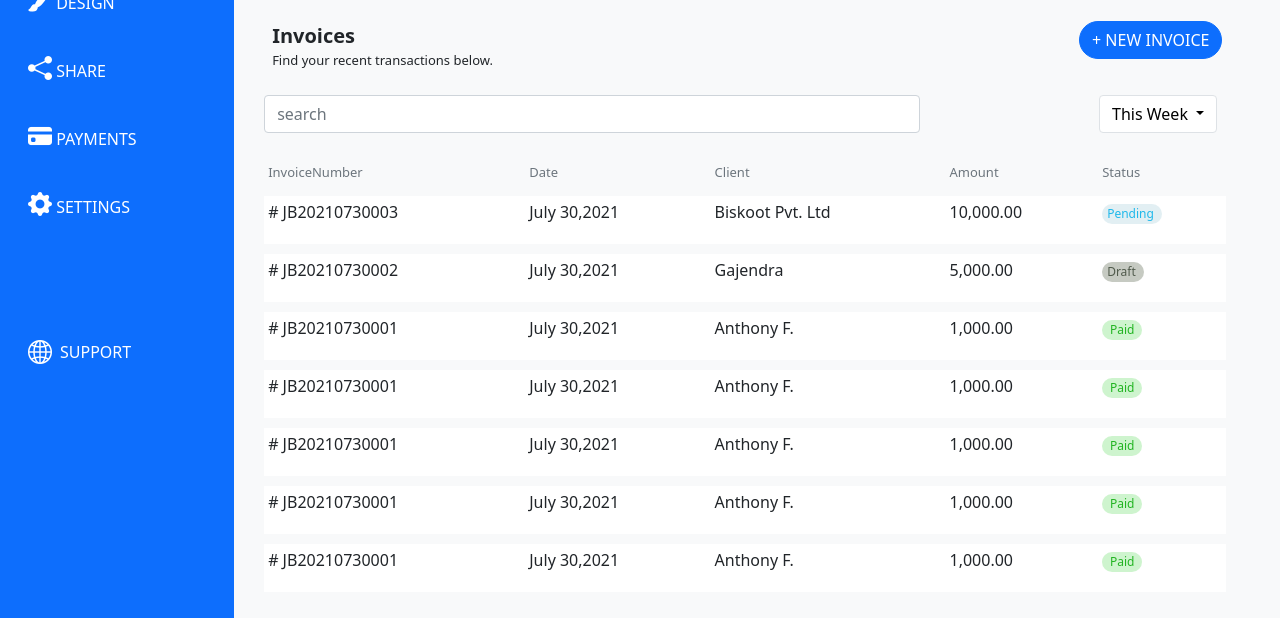
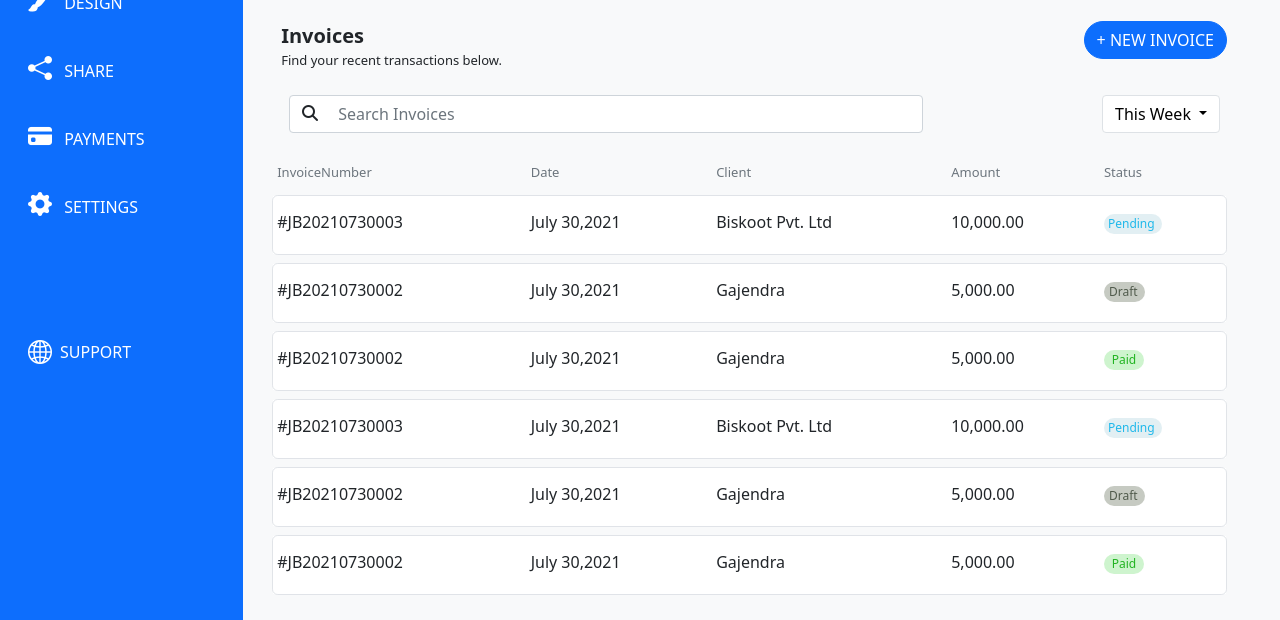
Before and after one commit to kaushal000125/BootStrap-5-template, a plain HTML site: page index.html in a window 1280 px wide. Shown: the part 206-826 px from the top of the page. Drawn offline with nearby package versions, Linux system fonts and the light colour scheme.

Commit message:
adjust ui

```diff
--- a/index.html
+++ b/index.html
@@ -32,12 +32,14 @@
   </head>
   <body>
     <div class="container-fluid">
-      <div class="row flex-nowrap">
-        <div class="col-auto bg-primary">
-          <div class="d-flex flex-column text-white min-vh-100">
+      <div class="row">
+        <!------------------------------------->
+        <div class="navbar-container bg-primary sidebar">
+          <!-- <div class="d-flex flex-column text-white min-vh-100"> -->
+            <div class="d-flex flex-column w-100">
             <a
               href="#"
-              class="d-flex align-items-center text-white text-decoration-none p-3"
+              class="d-flex align-items-start text-white text-decoration-none p-3"
             >
               <span class="fs-2">Assignment</span>
             </a>
@@ -48,32 +50,32 @@
                   class="nav-link text-white align-items-start list-group-item py-3"
                 >
                   <i class="fs-4 bi-house-door-fill"></i>
-                  <span class="">HOME</span>
+                  <span class="ps-2">HOME</span>
                 </a>
               </li>
 
               <li class="nav-item w-100">
                 <a href="#" class="nav-link text-white align-items-start py-3">
                   <i class="fs-4 bi-brush-fill"></i>
-                  <span class="">DESIGN</span>
+                  <span class="ps-2">DESIGN</span>
                 </a>
               </li>
               <li class="nav-item w-100">
                 <a href="#" class="nav-link text-white align-items-start py-3">
                   <i class="fs-4 bi-share-fill"></i>
-                  <span class="">SHARE</span>
+                  <span class="ps-2">SHARE</span>
                 </a>
               </li>
               <li class="nav-item w-100">
                 <a href="#" class="nav-link text-white align-items-start py-3">
                   <i class="fs-4 bi-credit-card-fill"></i>
-                  <span class="">PAYMENTS</span>
+                  <span class="ps-2">PAYMENTS</span>
                 </a>
               </li>
               <li class="nav-item w-100">
                 <a href="#" class="nav-link text-white align-items-start py-3">
                   <i class="fs-4 bi-gear-fill"></i>
-                  <span class="">SETTINGS</span>
+                  <span class="ps-2">SETTINGS</span>
                 </a>
               </li>
             </ul>
@@ -164,15 +166,16 @@
             </div>
           </div>
           <div class="row gx-1">
-            <div class="col-8">
-              <div class="input-group">
+            <div class="col-8 d-flex search-container">
+              <span class="span-icon">
+                  <i class="fa-sharp fa-solid fa-magnifying-glass"></i>
+                </span>
+
                 <input
-                  class="form-control"
+                  class="form-control ps-5 input"
                   type="search"
-                  placeholder="search"
-                  id="example-search-input"
+                  placeholder="Search Invoices"
                 />
-              </div>
             </div>
             <div class="col-auto">
               <div class="dropdown">
@@ -210,127 +213,119 @@
                 </tr>
               </thead>
               <tbody>
-                <tr class="bg-white rounded-3 row-divider">
-                  <td class="mb-3">
-                    <p class="fw-light-bolder align-items-center">
-                      # JB20210730003
+                <tr class="bg-white rounded-3 table-row">
+                  <td clas="">
+                    <p class="fw-light-bolder table-data">
+                      #JB20210730003
                     </p>
                   </td>
                   <td>
-                    <p class="fw-light-bolder">July 30,2021</p>
-                  </td>
-                  <td class="fw-light-bolder">
-                    <p>Biskoot Pvt. Ltd</p>
-                  </td>
-                  <td class="fw-light-bolder">
-                    <p>10,000.00</p>
+                    <p class="fw-light-bolder table-data">July 30,2021</p>
                   </td>
                   <td>
-                    <span class="badge information rounded-pill">Pending</span>
+                    <p class="fw-light-bolder table-data">Biskoot Pvt. Ltd</p>
+                  </td>
+                  <td>
+                    <p class="fw-light-bolder  table-data">10,000.00</p>
+                  </td>
+                  <td>
+                  <div class="table-data">
+                    <span class="badge information rounded-pill pt-1 ps-1">Pending</span>
+                  </div>
                   </td>
                 </tr>
-                <tr class="borde bg-white m-3">
+                <tr class="bg-white rounded-3 table-row">
                   <td>
-                    <p class="fw-light-bolder"># JB20210730002</p>
+                    <p class="fw-light-bolder table-data">#JB20210730002</p>
                   </td>
                   <td>
-                    <p class="fw-light-bolder">July 30,2021</p>
-                  </td>
-                  <td class="fw-light-bolder">
-                    <p>Gajendra</p>
-                  </td>
-                  <td class="fw-light-bolder">
-                    <p>5,000.00</p>
+                    <p class="fw-light-bolder table-data">July 30,2021</p>
                   </td>
                   <td>
-                    <span class="badge draft rounded-pill">Draft</span>
+                    <p class="fw-light-bolder table-data">Gajendra</p>
+                  </td>
+                  <td>
+                    <p class="fw-light-bolder table-data">5,000.00</p>
+                  </td>
+                  <td>
+                    <div class="table-data"><span class="badge draft rounded-pill">Draft</span></div>
                   </td>
                 </tr>
-                <tr class="borde bg-white m-3">
+
+                <tr class="bg-white rounded-3 table-row">
                   <td>
-                    <p class="fw-light-bolder"># JB20210730001</p>
+                    <p class="fw-light-bolder table-data">#JB20210730002</p>
                   </td>
                   <td>
-                    <p class="fw-light-bolder">July 30,2021</p>
-                  </td>
-                  <td class="fw-light-bolder">
-                    <p>Anthony F.</p>
-                  </td>
-                  <td class="fw-light-bolder">
-                    <p>1,000.00</p>
+                    <p class="fw-light-bolder table-data">July 30,2021</p>
                   </td>
                   <td>
-                    <span class="badge badge-note rounded-pill">Paid</span>
+                    <p class="fw-light-bolder table-data">Gajendra</p>
+                  </td>
+                  <td>
+                    <p class="fw-light-bolder table-data">5,000.00</p>
+                  </td>
+                  <td>
+                    <div class="table-data"><span class="badge badge-note rounded-pill">Paid</span></div>
                   </td>
                 </tr>
-                <tr class="borde bg-white m-3">
-                    <td>
-                      <p class="fw-light-bolder"># JB20210730001</p>
+                <tr class="bg-white rounded-3 table-row">
+                  <td clas="">
+                    <p class="fw-light-bolder table-data">
+                      #JB20210730003
+                    </p>
                   </td>
                   <td>
-                      <p class="fw-light-bolder">July 30,2021</p>
-                    </td>
-                    <td class="fw-light-bolder">
-                      <p>Anthony F.</p>
-                    </td>
-                    <td class="fw-light-bolder">
-                      <p>1,000.00</p>
+                    <p class="fw-light-bolder table-data">July 30,2021</p>
                   </td>
                   <td>
-                      <span class="badge badge-note rounded-pill">Paid</span>
+                    <p class="fw-light-bolder table-data">Biskoot Pvt. Ltd</p>
+                  </td>
+                  <td>
+                    <p class="fw-light-bolder  table-data">10,000.00</p>
+                  </td>
+                  <td>
+                  <div class="table-data">
+                    <span class="badge information rounded-pill pt-1 ps-1">Pending</span>
+                  </div>
                   </td>
                 </tr>
-                  <tr class="borde bg-white m-3">
+                <tr class="bg-white rounded-3 table-row">
                   <td>
-                      <p class="fw-light-bolder"># JB20210730001</p>
+                    <p class="fw-light-bolder table-data">#JB20210730002</p>
                   </td>
                   <td>
-                      <p class="fw-light-bolder">July 30,2021</p>
-                    </td>
-                    <td class="fw-light-bolder">
-                      <p>Anthony F.</p>
-                    </td>
-                    <td class="fw-light-bolder">
-                      <p>1,000.00</p>
+                    <p class="fw-light-bolder table-data">July 30,2021</p>
                   </td>
                   <td>
-                      <span class="badge badge-note rounded-pill">Paid</span>
+                    <p class="fw-light-bolder table-data">Gajendra</p>
+                  </td>
+                  <td>
+                    <p class="fw-light-bolder table-data">5,000.00</p>
+                  </td>
+                  <td>
+                    <div class="table-data"><span class="badge draft rounded-pill">Draft</span></div>
                   </td>
                 </tr>
-                  <tr class="borde bg-white m-3">
+
+                <tr class="bg-white rounded-3 table-row">
                   <td>
-                      <p class="fw-light-bolder"># JB20210730001</p>
+                    <p class="fw-light-bolder table-data">#JB20210730002</p>
                   </td>
                   <td>
-                      <p class="fw-light-bolder">July 30,2021</p>
-                    </td>
-                    <td class="fw-light-bolder">
-                      <p>Anthony F.</p>
-                    </td>
-                    <td class="fw-light-bolder">
-                      <p>1,000.00</p>
+                    <p class="fw-light-bolder table-data">July 30,2021</p>
                   </td>
                   <td>
-                      <span class="badge badge-note rounded-pill">Paid</span>
+                    <p class="fw-light-bolder table-data">Gajendra</p>
+                  </td>
+                  <td>
+                    <p class="fw-light-bolder table-data">5,000.00</p>
+                  </td>
+                  <td>
+                    <div class="table-data"><span class="badge badge-note rounded-pill">Paid</span></div>
                   </td>
                 </tr>
-                  <tr class="borde bg-white m-3">
-                    <td>
-                      <p class="fw-light-bolder"># JB20210730001</p>
-                    </td>
-                    <td>
-                      <p class="fw-light-bolder">July 30,2021</p>
-                    </td>
-                    <td class="fw-light-bolder">
-                      <p>Anthony F.</p>
-                    </td>
-                    <td class="fw-light-bolder">
-                      <p>1,000.00</p>
-                    </td>
-                    <td>
-                      <span class="badge badge-note rounded-pill">Paid</span>
-                    </td>
-                  </tr>
+
               </tbody>
             </table>
           </div>
--- a/styles.css
+++ b/styles.css
@@ -1,8 +1,20 @@
 .nav-item:hover {
   display: block;
-  background-color: #144573ee;
+
+  background-color: rgba(32, 23, 117, 0.664);
   border-radius: 100px;
 }
+
+
+.navbar-column {
+  width: 20%;
+ }
+
+ .navbar-container {
+  position: fixed;
+  width: 19%;
+ }
+
 
 .alpha {
   color: rgb(34, 180, 34);
@@ -63,12 +75,7 @@
   border-collapse: separate;
   border-spacing: 0 10px;
 }
-/* .row-divider{
 
-    border-radius: 25px;
-    border: 2px solid;
-    padding: 20px;
-  } */
 .draft {
   color: rgba(72, 83, 68, 0.935);
   background-color: rgba(194, 199, 190, 0.935);
@@ -81,3 +88,22 @@
   font-size: small;
    font-weight: 700;
 }
+.sidebar{
+  position: relative;
+  left:0;
+  top:0;
+  bottom:0;
+}
+.span-icon {
+  position: relative;
+  left: 1.8rem;
+  top: 0.4rem;
+ }
+
+.table-row{
+  outline: 1px solid rgba(217, 222, 227, 0.764);
+
+}
+.table-data{
+   padding-top: 10px;
+}
```
Lines whose indentation alone changed are shown as unchanged.
